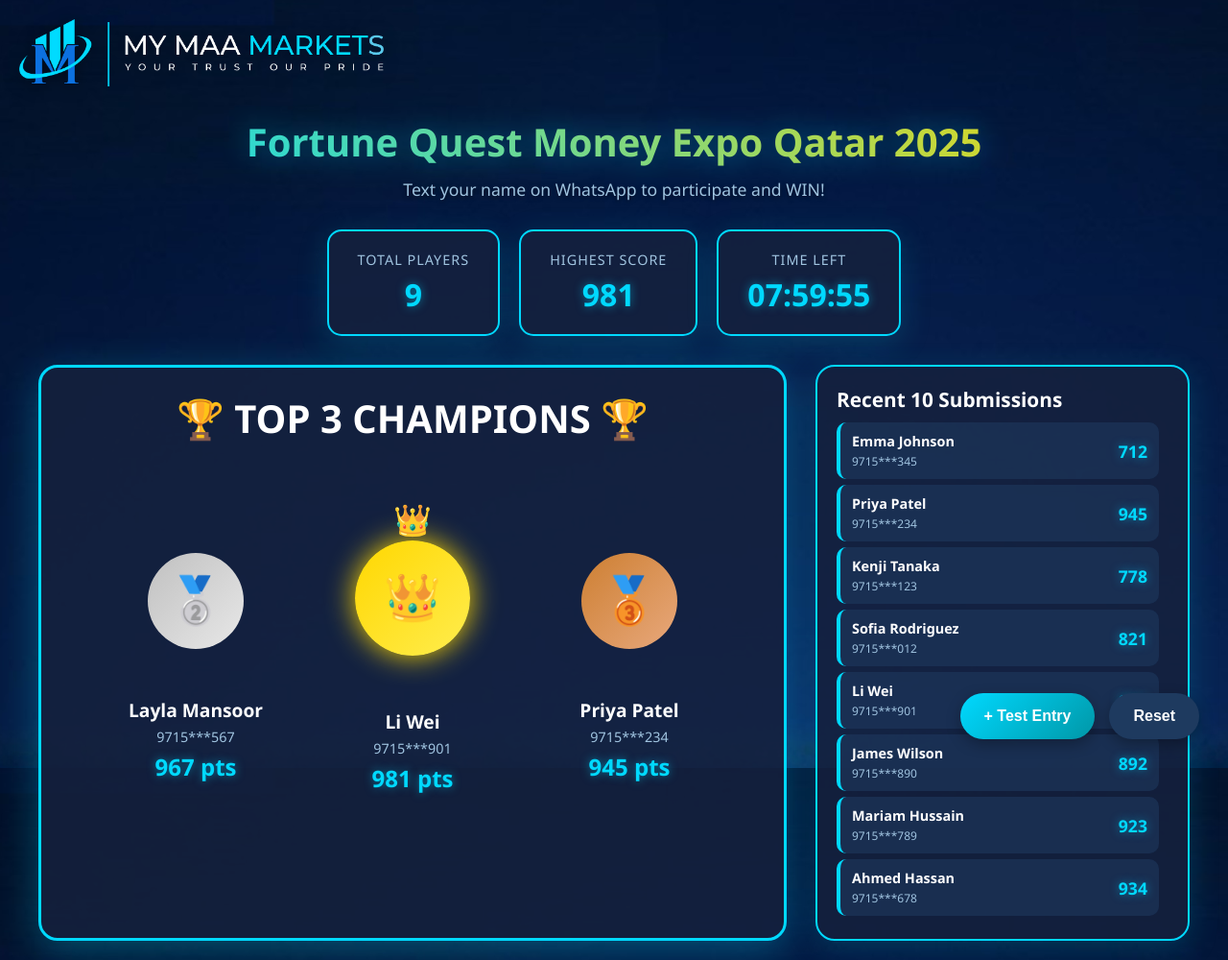
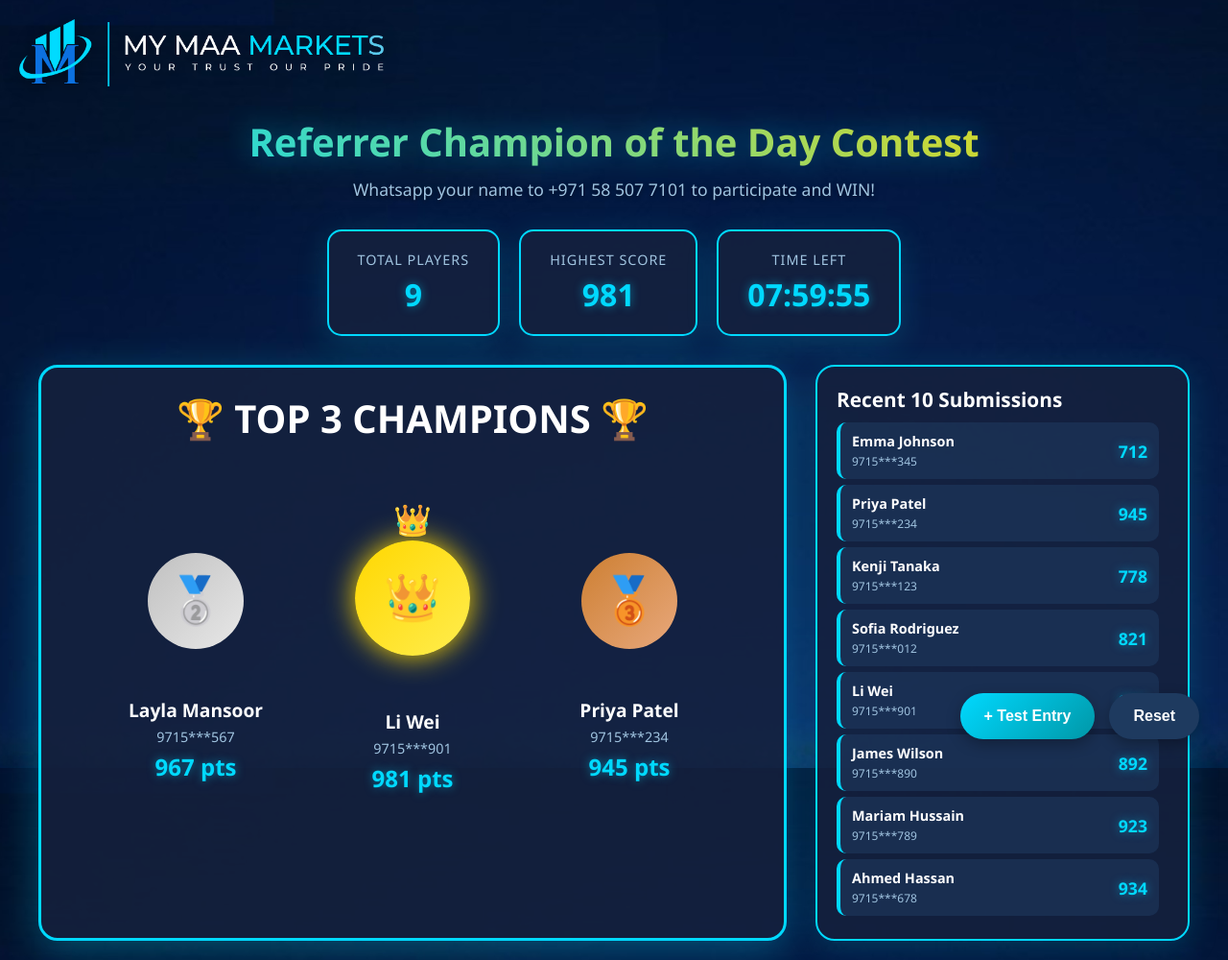
Before and after one commit to quantumtaskai/mmm-lucky-contest, a plain HTML site: page index.html in a window 1280 px wide. Shown: the whole page at 96% size. Drawn offline with Linux system fonts and the light colour scheme; no server answers; a web font is replaced by a local one.

Commit message:
text change

```diff
--- a/index.html
+++ b/index.html
@@ -535,8 +535,8 @@
     <img src="logo.png" alt="Logo" class="logo">
     <div class="container">
         <div class="header">
-            <h1>Fortune Quest Money Expo Qatar 2025</h1>
-            <p>Text your name on WhatsApp to participate and WIN!</p>
+            <h1>Referrer Champion of the Day Contest</h1>
+            <p>Whatsapp your name to +971 58 507 7101 to participate and WIN!</p>
         </div>
 
         <div class="stats-bar">
```
